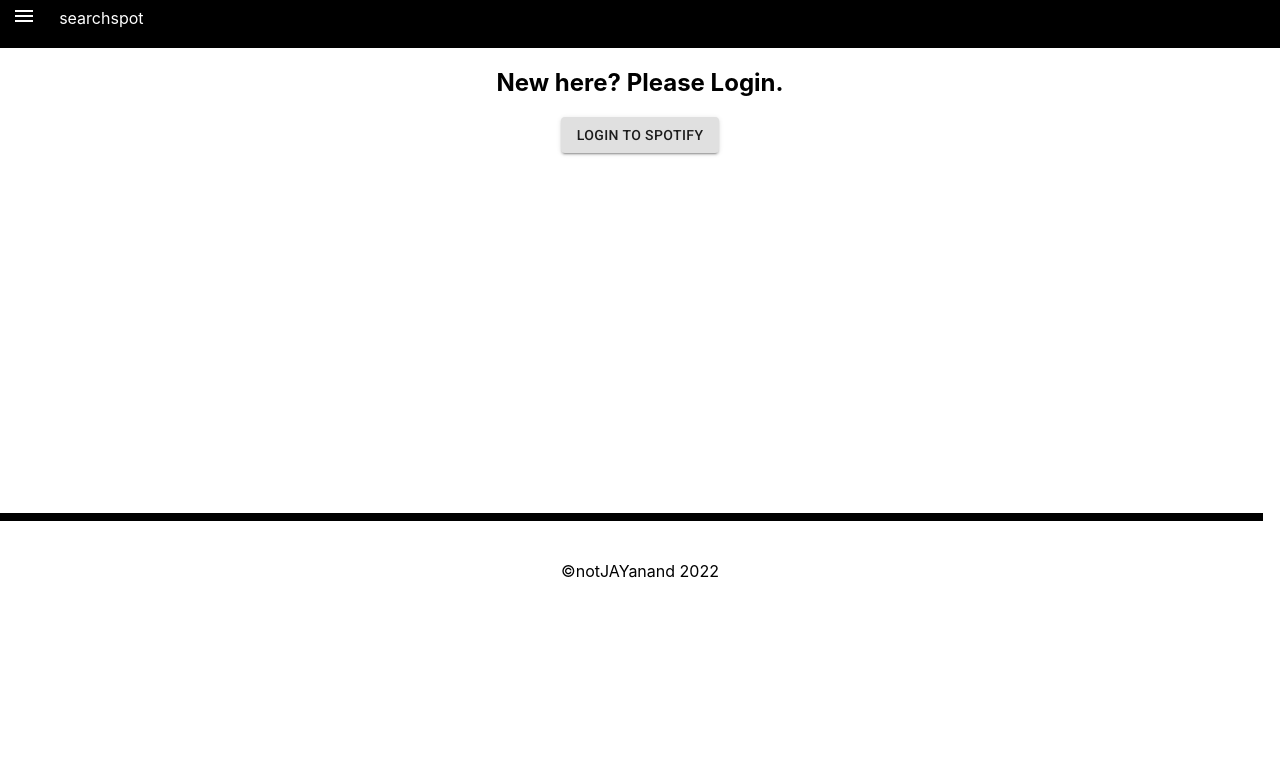
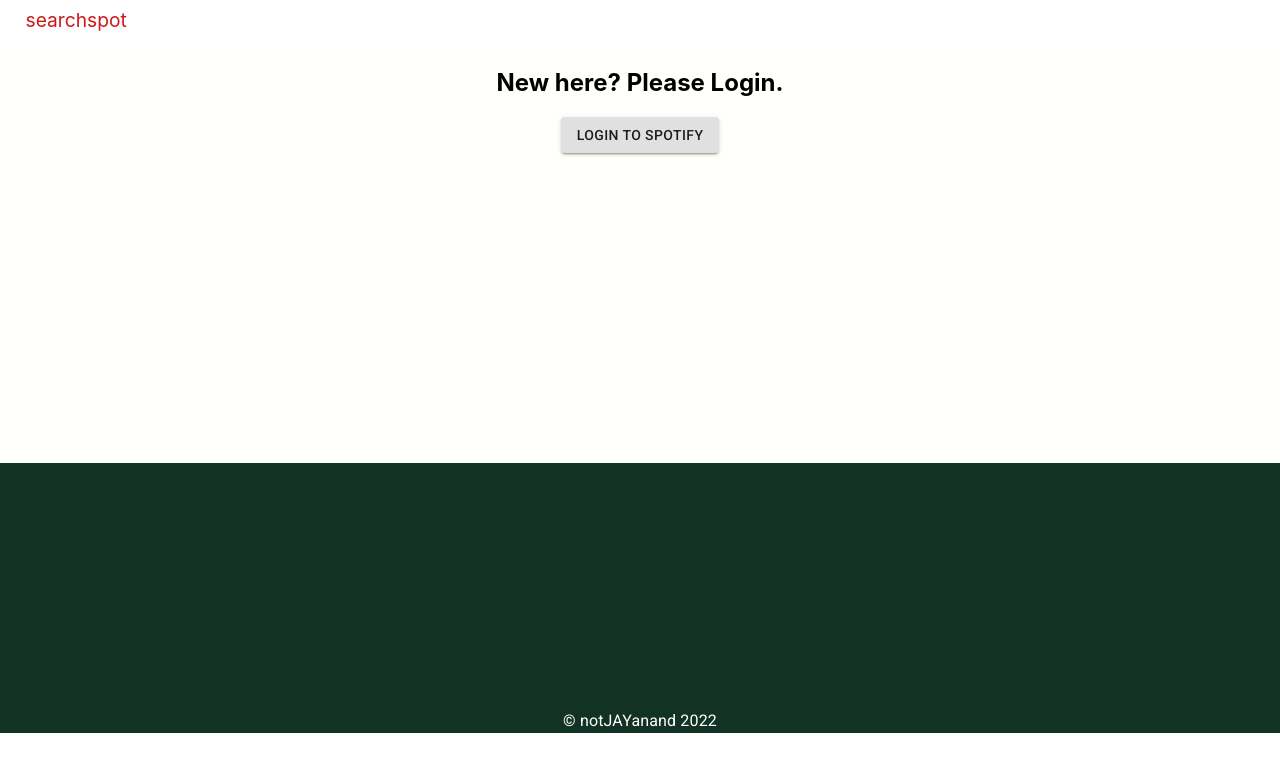
Before and after one commit to notJAYanand/searchspot, a React (Create React App) app: page / in a window 1280 px wide. Shown: the top 772 px of the page. Built offline with nearby package versions, Linux system fonts and the light colour scheme.

Commit message:
UI Overhaul

```diff
--- a/src/App.css
+++ b/src/App.css
@@ -1,6 +1,6 @@
 .App {
   text-align: center;
-  /* background-color:#404040; */
+  background-color:#fffffb;
   height:100%;
 
 }
@@ -13,7 +13,7 @@
 
 
 .App-header {
-  background-color: #282c34;
+  background-color: #132c62;
   min-height: 100vh;
   display: flex;
   flex-direction: column;
--- a/src/App.js
+++ b/src/App.js
@@ -11,7 +11,7 @@ function App() {
   return (
     <div className="App">
 
-      <Grid container xs={12} lg={12} sm={12}>
+      <Grid container>
       <Grid item xs={12} lg={12} sm={12}>
         <div >
           <div className="head">
@@ -22,10 +22,12 @@ function App() {
           {/* <div>
           <footer style={{marginTop:''}}>©notJAYanand 2022</footer>
           </div> */}
-          <Footer/>
+
         </div>
       </Grid>
     </Grid>
+
+    <Footer/>
     </div>
 
   );
--- a/src/components/Footer.js
+++ b/src/components/Footer.js
@@ -1,12 +1,16 @@
+import { Typography } from "@material-ui/core";
 import React from "react";
 
 export default function Footer() {
   return (
     <>
 
-    <div style={{marginTop:'45vh'}}>
-    <div style={{marginBottom:'5vh',height:'1vh', width:'98.7vw',backgroundColor:'black'}}></div>
-      <footer style={{ marginTop: "" }}>©notJAYanand 2022</footer>
+    <div style={{marginTop:'41.7vh'}}>
+    <div style={{height:'', width:'100vw',backgroundColor:'#113225',paddingBottom:'30.8vh'}}></div>
+      <footer style={{ backgroundColor:'#113225' ,width:'100vw'}}>
+      <Typography style={{color:'#fffffe'}}>© notJAYanand 2022</Typography>
+
+      </footer>
     </div>
     </>
   );
--- a/src/components/Header.js
+++ b/src/components/Header.js
@@ -1,7 +1,7 @@
 import React from 'react'
 import './css/Header.css';
-import { Grid, IconButton } from '@material-ui/core';
-import MenuIcon from '@material-ui/icons/Menu';
+import { Grid } from '@material-ui/core';
+
 
 
 
@@ -15,11 +15,11 @@ export default function Header() {
     //   setState(open);
     // };
 return(
-        <Grid container xs={12} sm={12} lg={12}>
-            <Grid item lg={0.5} sm={0.5} xs={0.5} spacing={0}>
+        <Grid container>
+            {/* <Grid item lg={0.5} sm={0.5} xs={0.5} spacing={0}>
             <div className="menuIcon" >
-            <IconButton color='inherit'><MenuIcon /></IconButton></div>
-            </Grid>
+            {/* <IconButton color='inherit'><MenuIcon /></IconButton></div> */}
+            {/* </Grid> */}
             <Grid item lg={1} sm={1} xs={1}>
                 <div className="headText">
                     searchspot
--- a/src/components/Search.js
+++ b/src/components/Search.js
@@ -2,9 +2,17 @@ import React from "react";
 import { useEffect, useState } from "react";
 import axios from "axios";
 import "./css/Search.css";
-import { Avatar, Button, InputBase, Typography } from "@material-ui/core";
+import {Button,  IconButton,  InputBase, Typography } from "@material-ui/core";
 import { makeStyles, alpha } from "@material-ui/core/styles";
-
+import MenuIcon from '@material-ui/icons/Menu';
+import Menu from "@material-ui/core/Menu";
+import MenuItem from "@material-ui/core/MenuItem";
+import Card from '@material-ui/core/Card';
+import CardActionArea from '@material-ui/core/CardActionArea';
+import CardActions from '@material-ui/core/CardActions';
+import CardContent from '@material-ui/core/CardContent';
+import CardMedia from '@material-ui/core/CardMedia';
+import Grid from '@material-ui/core/Grid';
 //FIX SEARCH TODO
 
 const useStyles = makeStyles((theme) => ({
@@ -49,6 +57,13 @@ const useStyles = makeStyles((theme) => ({
         width: "20ch",
       },
     },
+  },
+  artistCard:{
+    maxWidth: 345,
+  },
+  media:{
+    height:'40vh',
+    paddingTop:0,
   },
 }));
 
@@ -106,13 +121,8 @@ export default function Search() {
     // console.log({data});
     setArtistsData(data.artists.items);
   };
-
-  console.log(artists);
-
-  const renderArtists = () => {
-    return artists.map((artist) => {
-      return (
-        <div key={artist.id}>
+/**
+ * <div key={artist.id}>
           {artist.images.length ? (
             <div className="artistImage" style={{}}>
               <img
@@ -136,10 +146,74 @@ export default function Search() {
 
 
         </div>
+ */
+
+  console.log(artists);
+
+  const openInNewTab = url => {
+    window.open(url, '_blank', 'noopener,noreferrer');
+  };
+  //utility to convert 100000 -> 100,000
+  //used regex here(or grepped)
+  const numberWithCommas = (x) => {
+    return x.toString().replace(/\B(?=(\d{3})+(?!\d))/g, ',');
+  }
+  const renderArtists = () => {
+    return artists.map((artist) => {
+      let urlSpotify= artist?.external_urls.spotify;
+      let imageUrl;
+      artist?.images[0]?.url ? imageUrl= (artist?.images[0]?.url) : imageUrl= `https://eu.ui-avatars.com/api/?name=${artist.name}&size=250`;
+      return (
+        <Grid item lg={3} md={4} xs={12} sm={6} key={artist.id} >
+        <div >
+          <Card className={classes.artistCard}>
+          <CardActionArea>
+            <CardMedia
+            component="img"
+            alt={artist.name}
+            height="40vh"
+            width="40vh"
+            image={imageUrl}
+            className={classes.media}
+            />
+            <CardContent><Typography variant="h5" component="h2">{artist.name}</Typography>
+            <Typography variant="caption" component="h5">{numberWithCommas(artist?.followers?.total)} Followers</Typography></CardContent>
+
+          </CardActionArea>
+          <CardActions>
+
+        <Button size="small" color="primary" onClick={()=>{openInNewTab(urlSpotify)}}>
+
+          Spotify
+        </Button>
+        <Button size="small" color="primary">
+          Learn More
+        </Button>
+      </CardActions>
+        </Card>
+        </div>
+        </Grid>
+
+
+
+
+
       );
     });
   };
   const classes = useStyles();
+
+  //Menu Open
+  const [anchorEl, setAnchorEl] = React.useState(null);
+
+  const handleMenuOpen = (event) => {
+    setAnchorEl(event.currentTarget);
+  };
+
+  const handleClose = () => {
+    setAnchorEl(null);
+  };
+
   return (
     // <div>Search</div>
 
@@ -185,11 +259,29 @@ export default function Search() {
           Login to Spotify
         </Button>
       ) : (
-        <Button onClick={logout} style={{marginLeft:'80vw', marginTop:'-5vw',backgroundColor:''}}>Logout</Button>
+        <div><IconButton onClick={handleMenuOpen} style={{marginLeft:'80vw', marginTop:'-15vw',backgroundColor:''}}><MenuIcon/></IconButton>
+        <Menu
+        id="simple-menu"
+        anchorEl={anchorEl}
+        keepMounted
+        open={Boolean(anchorEl)}
+        onClose={handleClose}
+
+      >
+        <MenuItem onClick={()=>{logout(); handleClose();}}>Logout</MenuItem>
+      </Menu>
+        {/* <Button onClick={logout} style={{marginLeft:'80vw', marginTop:'-15vw',backgroundColor:''}}>Logout</Button> */}
+
+        </div>
+
       )}
 
+      <Grid container spacing={3} direction="row" alignItems="center" justifyContent="center">
 
-      {renderArtists()}
+            {renderArtists()}
+
+      </Grid>
+
     </div>
   );
 }
--- a/src/components/css/Header.css
+++ b/src/components/css/Header.css
@@ -1,11 +1,14 @@
 .head {
-  background-color: #000000;
-  color: #ffffff;
+  background-color: #ffffff;
+  color:
+  #cc1816;
   height: 6vh;
 }
 
 .headText {
+  padding-left: 2vw;
   padding-top: 1vh;
+  font-size:1.2rem;
 }
 .menuIcon {
   margin-top: -1vh;
```
